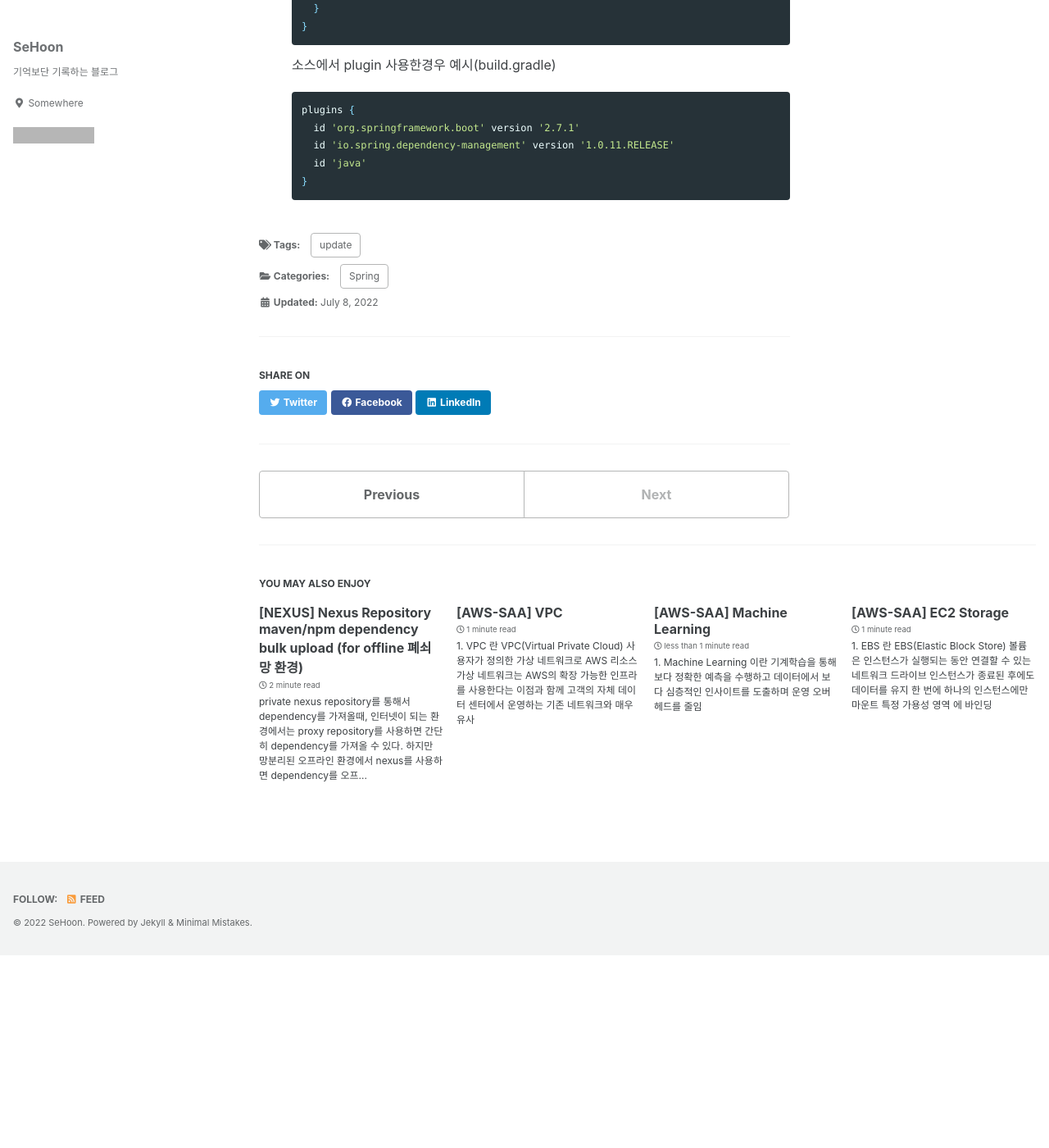
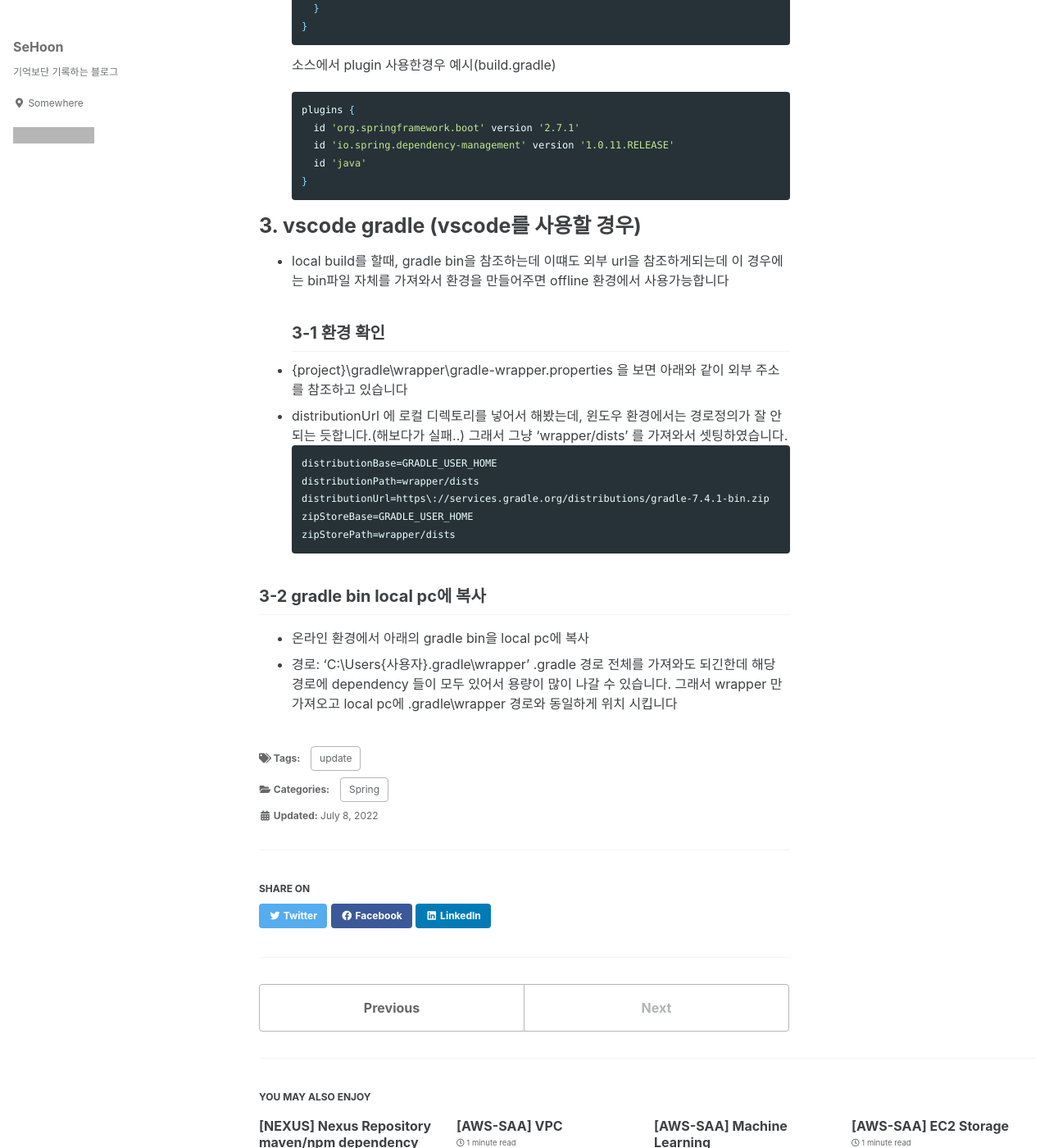
Before and after one commit to sehoone/sehoone.github.io, a Jekyll site: the page built from _posts/2022-11-08-spring-gradle-nexus.md, in a window 1280 px wide and 1400 px high, scrolled down 874 px. Shown: the whole window at 82% size. Built offline with Jekyll 4.4.1, drawn with Linux system fonts in a browser that asks for light colours; cached includes are drawn as plain includes; before the commit the page ends 2039 px from its top, so only the background shows below that; some of the changed text lies outside the part shown; grey boxes are pictures that could not be loaded.

Commit message:
update-spring-gradle-nuxus

````diff
--- a/_posts/2022-11-08-spring-gradle-nexus.md
+++ b/_posts/2022-11-08-spring-gradle-nexus.md
@@ -48,3 +48,20 @@ plugins {
 	id 'java'
 }
 ```
+
+# 3. vscode gradle (vscode를 사용할 경우)
+- local build를 할때, gradle bin을 참조하는데 이떄도 외부 url을 참조하게되는데 이 경우에는 bin파일 자체를 가져와서 환경을 만들어주면 offline 환경에서 사용가능합니다
+## 3-1 환경 확인
+- {project}\gradle\wrapper\gradle-wrapper.properties 을 보면 아래와 같이 외부 주소를 참조하고 있습니다
+- distributionUrl 에 로컬 디렉토리를 넣어서 해봤는데, 윈도우 환경에서는 경로정의가 잘 안되는 듯합니다.(해보다가 실패..) 그래서 그냥 'wrapper/dists' 를 가져와서 셋팅하였습니다.
+```xml
+distributionBase=GRADLE_USER_HOME
+distributionPath=wrapper/dists
+distributionUrl=https\://services.gradle.org/distributions/gradle-7.4.1-bin.zip
+zipStoreBase=GRADLE_USER_HOME
+zipStorePath=wrapper/dists
+```
+
+## 3-2 gradle bin local pc에 복사
+- 온라인 환경에서 아래의 gradle bin을 local pc에 복사
+- 경로: 'C:\Users\{사용자}\.gradle\wrapper'  .gradle 경로 전체를 가져와도 되긴한데 해당 경로에 dependency 들이 모두 있어서 용량이 많이 나갈 수 있습니다. 그래서 wrapper 만 가져오고 local pc에 .gradle\wrapper 경로와 동일하게 위치 시킵니다
````
